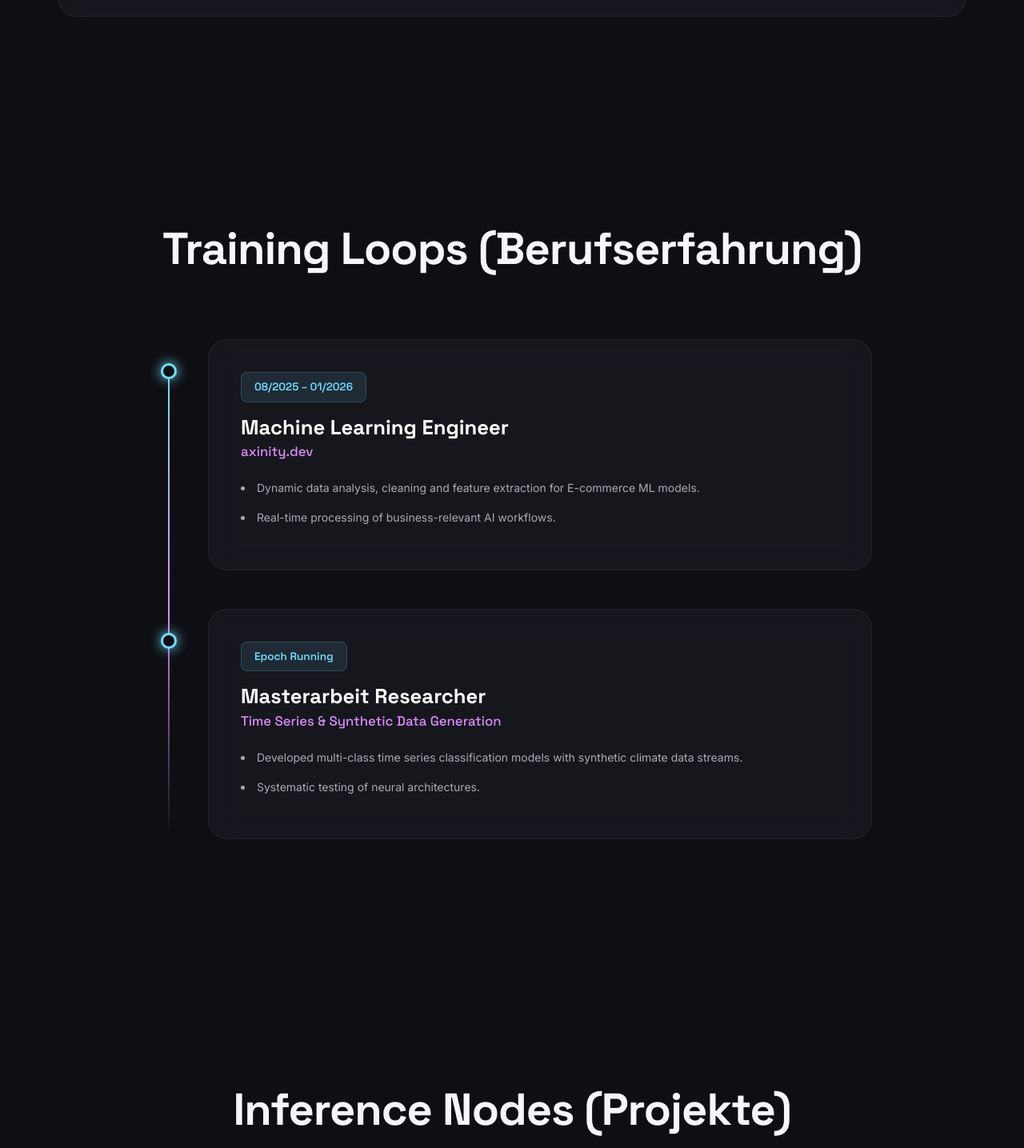
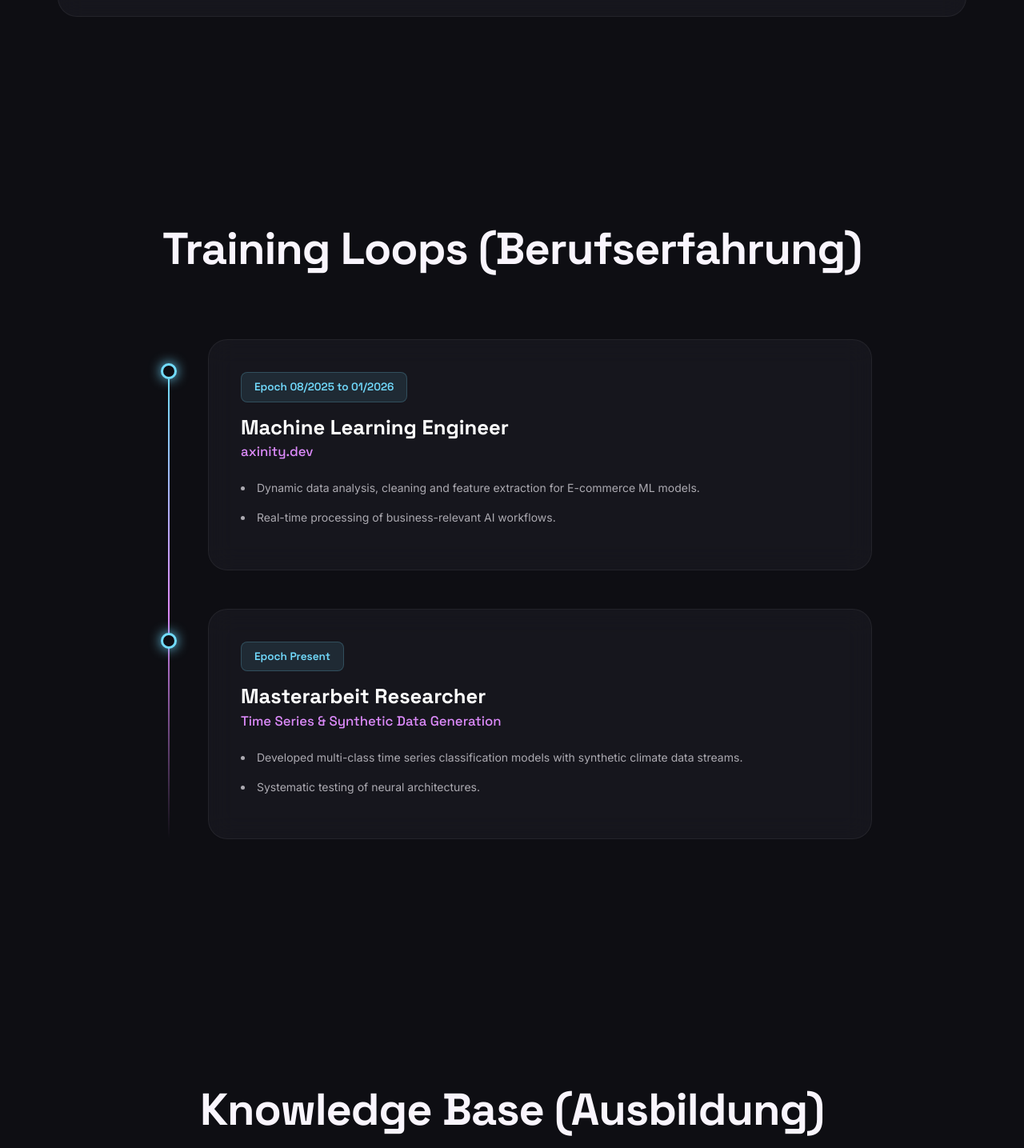
Before and after one commit to Yashd1722/yash-portfolio, a React (Vite) app: page / in a window 1280 px wide. Shown: the part 1362-2797 px from the top of the page at 80% size. Built offline with nearby package versions, Linux system fonts and the light colour scheme.

Commit message:
education

```diff
--- a/src/App.jsx
+++ b/src/App.jsx
@@ -239,6 +239,7 @@ def introduce_network():
             <li><a href="#hero" onClick={closeNav}>// Init_Node</a></li>
             <li><a href="#about" onClick={closeNav}>// Layer_1_Summary</a></li>
             <li><a href="#experience" onClick={closeNav}>// Training_Logs</a></li>
+            <li><a href="#education" onClick={closeNav}>// Knowledge_Base</a></li>
             <li><a href="#projects" onClick={closeNav}>// Deployed_Models</a></li>
             <li><a href="#skills" onClick={closeNav}>// Tensor_Stack</a></li>
           </ul>
@@ -315,7 +316,7 @@ def introduce_network():
               <div className="timeline-item">
                 <div className="timeline-dot"></div>
                 <InteractiveCard className="timeline-content">
-                  <span className="date">08/2025 – 01/2026</span>
+                  <span className="date">Epoch 08/2025 to 01/2026</span>
                   <h3>Machine Learning Engineer</h3>
                   <h4>axinity.dev</h4>
                   <ul>
@@ -327,7 +328,7 @@ def introduce_network():
               <div className="timeline-item">
                 <div className="timeline-dot"></div>
                 <InteractiveCard className="timeline-content">
-                  <span className="date">Epoch  Running</span>
+                  <span className="date">Epoch Present</span>
                   <h3>Masterarbeit Researcher</h3>
                   <h4>Time Series & Synthetic Data Generation</h4>
                   <ul>
@@ -336,6 +337,28 @@ def introduce_network():
                   </ul>
                 </InteractiveCard>
               </div>
+            </div>
+          </div>
+        </section>
+
+        {/* Education Section */}
+        <section id="education">
+          <div className="container reveal">
+            <h2 className="section-title">Knowledge Base (Ausbildung)</h2>
+            <div className="grid-2">
+              <InteractiveCard className="edu-card">
+                <div style={{fontSize: '2.5rem', color: 'var(--color-primary)', marginBottom: '1.2rem'}}><i className="fas fa-university"></i></div>
+                <span className="date">Epoch 03/2023 – Present</span>
+                <h3>Master of Science in Informatik</h3>
+                <h4>Julius-Maximilians-Universität Würzburg</h4>
+              </InteractiveCard>
+              <InteractiveCard className="edu-card">
+                <div style={{fontSize: '2.5rem', color: 'var(--color-primary)', marginBottom: '1.2rem'}}><i className="fas fa-graduation-cap"></i></div>
+                <span className="date">Epoch 06/2018 – 05/2022</span>
+                <h3>Bachelor of Computer Science & Engineering</h3>
+                <h4>Marwadi University</h4>
+                <p style={{color: 'var(--text-muted)', marginTop: '0.5rem'}}>Notendurchschnitt: 1,9 (deutsche Äquivalenz) | CGPA: 8.17/10</p>
+              </InteractiveCard>
             </div>
           </div>
         </section>
```
